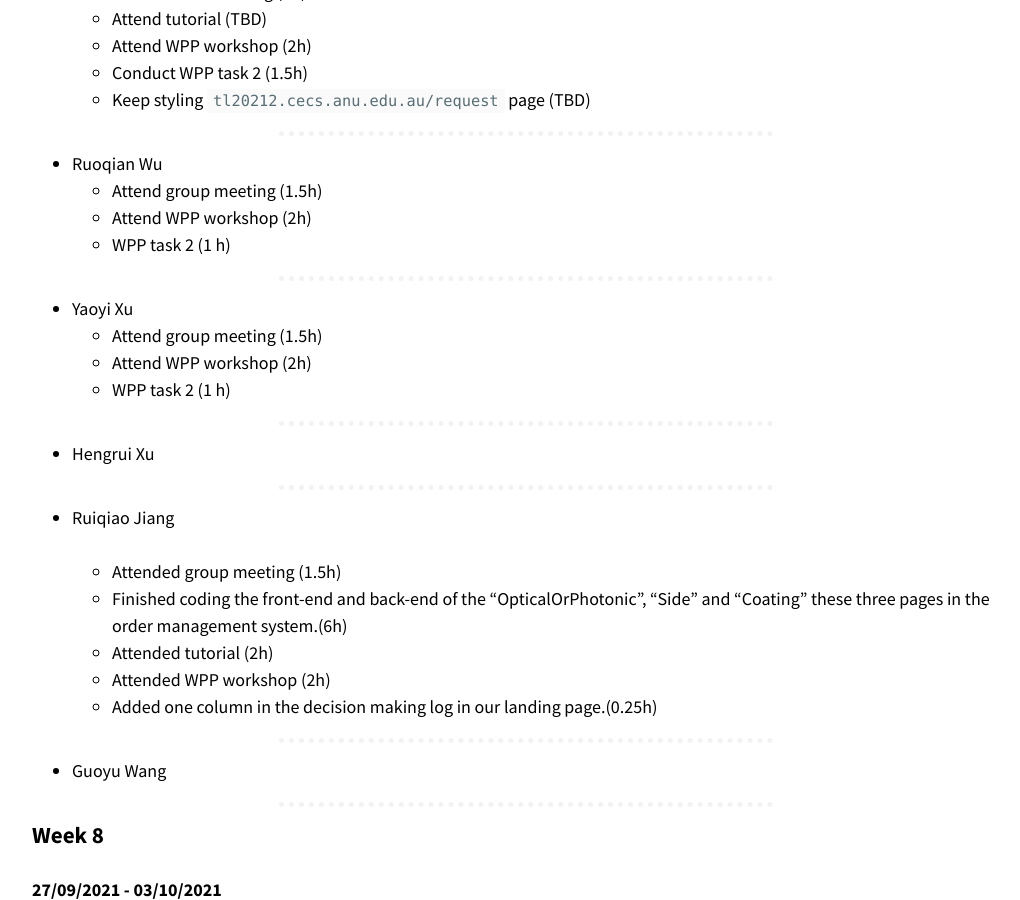
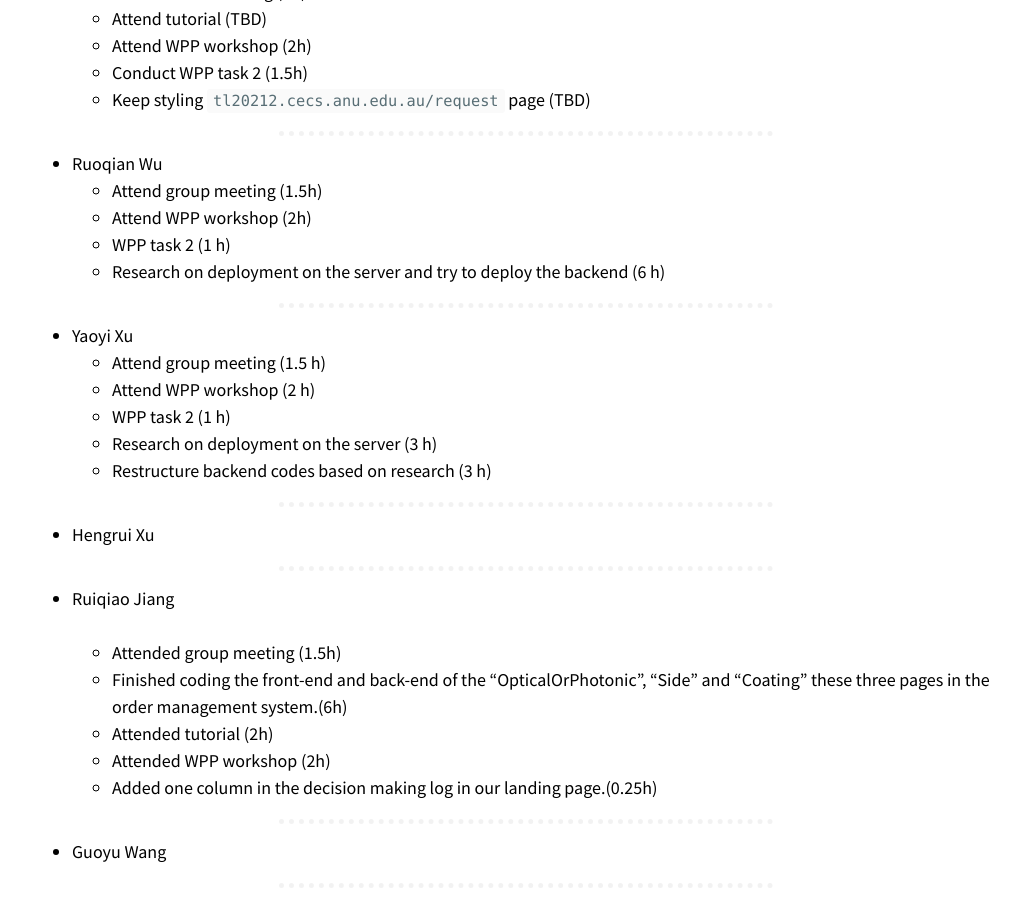
Before and after one commit to optofab/optofab.github.io, a Jekyll site: the page built from work_records.md, in a window 1280 px wide and 900 px high, scrolled down 14101 px. Shown: the whole window, without its empty margins (114-1134 px from the left). Built offline with Jekyll 4.4.1, drawn with Linux system fonts in a browser that asks for light colours; nearby versions of some CDN libraries; emoji names are drawn with the system emoji font.

Commit message:
added work record

```diff
--- a/work_records.md
+++ b/work_records.md
@@ -580,13 +580,16 @@ _[Don't forget to add hours for each of the work you've done. This line will be
   - Attend group meeting (1.5h)
   - Attend WPP workshop (2h)
   - WPP task 2 (1 h)
+  - Research on deployment on the server and try to deploy the backend (6 h)
 
 <hr class="hr-dotted">
 
 - Yaoyi Xu
-  - Attend group meeting (1.5h)
-  - Attend WPP workshop (2h)
+  - Attend group meeting (1.5 h)
+  - Attend WPP workshop (2 h)
   - WPP task 2 (1 h)
+  - Research on deployment on the server (3 h)
+  - Restructure backend codes based on research (3 h)
 
 
 <hr class="hr-dotted">
```
